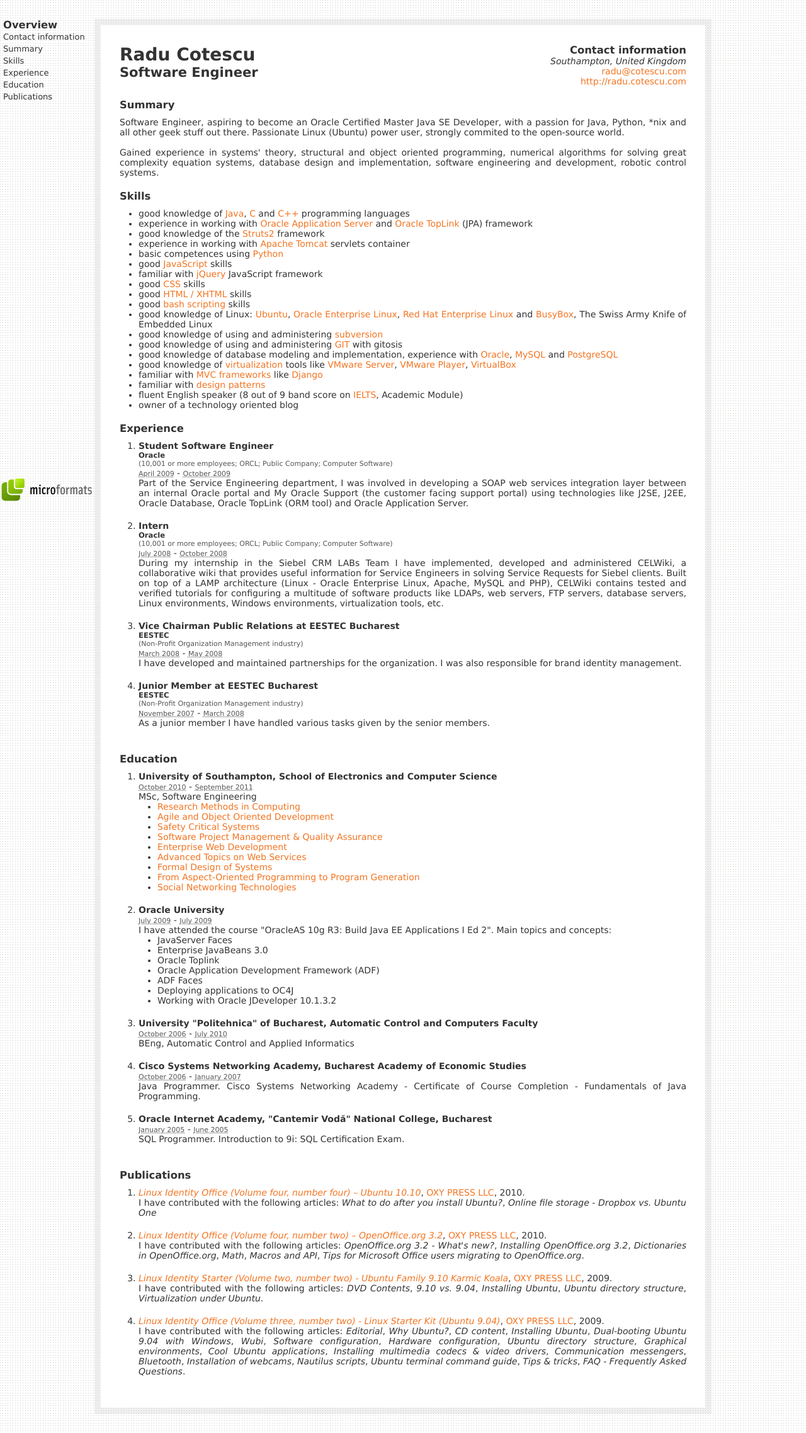
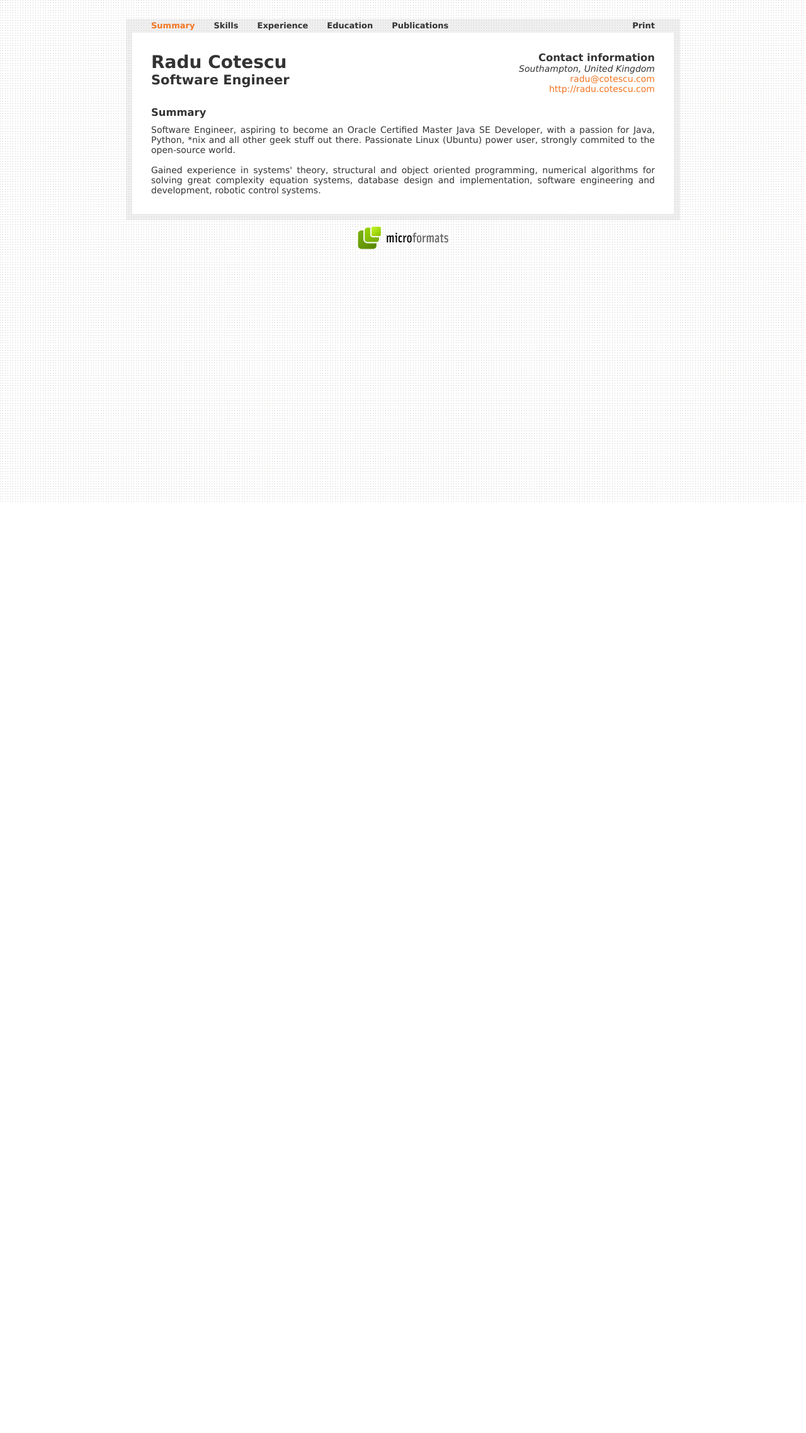
Before and after one commit to raducotescu/radu.cotescu.com, a PHP site: page / in a window 1280 px wide. Shown: the whole page at 63% size. After the commit the page ends 797 px from the top, so only its background shows below. Run offline with PHP 8.4, Linux system fonts and the light colour scheme; some libraries are stand-ins or nearby versions.

Commit message:
added jQuery version of the resume

```diff
--- a/index.php
+++ b/index.php
@@ -8,6 +8,7 @@
 	<link rel="shortcut icon" type="image/x-icon" href="http://radu.cotescu.com/favicon.ico"/>
 	<meta name="description" content="a = b + a - (b = a); I do this often. Do you want to hire me? Check my resume!"/>
 	<meta name="keywords" content="radu, cotescu, resume, cv, java, oracle, linux, ubuntu, linux, software, developer, engineer, bash, virtualization, python, c, c++"/>
+	<script type="text/javascript" src="https://ajax.googleapis.com/ajax/libs/jquery/1.6.2/jquery.min.js"></script>
 	<script type="text/javascript">
 		var _gaq = _gaq || [];
 		_gaq.push(['_setAccount', 'UA-8815189-1']);
@@ -30,14 +31,24 @@
 			<li><a href="#experience" title="Experience">Experience</a></li>
 			<li><a href="#education" title="Education">Education</a></li>
 			<li><a href="#publications" title="Publications">Publications</a></li>
+
 		</ul>
 	</div>
 	<div class="wrapper">
-		<div class="hresume">
+		<div class="menu_js">
+			<ul>
+				<li><a href="#" title="Summary" id="selected">Summary</a></li>
+				<li><a href="#skills" title="Skills">Skills</a></li>
+				<li><a href="#experience" title="Experience">Experience</a></li>
+				<li><a href="#education" title="Education">Education</a></li>
+				<li><a href="#publications" title="Publications">Publications</a></li>
+				<li class="print"><a onclick="window.print()" title="Print full version">Print</a></li>
+			</ul>
+		</div>
+			<div class="hresume">
 			<div class="contact vcard">
 				<div class="nameAndTitle">
 					<h1 class="fn" id="radu-cotescu">
-
 						<span class="given-name">Radu</span> <span class="family-name">Cotescu</span>
 					</h1>
 					<h2 class="title">Software Engineer</h2>
@@ -63,6 +74,7 @@
 			</div>
 			<div id="summary" class="container">
 				<h3>Summary</h3>
+				<div>
 				<p class="summary">
 					Software Engineer, aspiring to become an Oracle Certified Master Java SE Developer, with a passion for Java, Python, *nix and all other geek stuff out there. Passionate Linux (Ubuntu) power user, strongly commited to the open-source world.
 				</p>
@@ -70,6 +82,7 @@
 				<p class="summary">
 					Gained experience in systems' theory, structural and object oriented programming, numerical algorithms for solving great complexity equation systems, database design and implementation, software engineering and development, robotic control systems.
 				</p>
+				</div>
 			</div>
 			<div id="skills" class="container">
 				<h3>Skills</h3>
@@ -98,7 +111,6 @@
 			<div id="experience" class="container">
 				<h3>Experience</h3>
 				<ol>
-
 				   <li class="experience vevent vcard">
 						<h4 class="title">Student Software Engineer</h4>
 						<h5 class="org summary"><a href="http://www.oracle.com/" title="Oracle">Oracle</a></h5>
@@ -290,5 +302,28 @@
 		</a>
 	</div>
 	<script type="text/javascript" src="noSpam.js"></script>
+	<script>
+	jQuery(document).ready(function(){
+		$('.menu').hide();
+		$('.menu_js').show();
+		$('.hresume').css('margin-top', '0px');
+		$('.container').not('#summary').hide();
+		$('.menu_js a').click(function(event) {
+			event.preventDefault();
+  			var link = this.href;
+			var selected = link.substring(link.lastIndexOf('#') + 1, link.length);
+			$('#selected').removeAttr('id');
+			if($('#'+selected).not('#summary').is(':visible')) {
+				$('#'+selected).slideUp();
+				$('.menu_js a').first().attr('id', 'selected');
+
+			} else {
+				$('.container').not('#summary').slideUp();
+				if(this.parentNode.className != "print") this.id="selected";
+	  			$('#'+selected).not('#summary').slideDown();
+			}
+		});
+	});
+	</script>
 </body>
 </html>
--- a/style.css
+++ b/style.css
@@ -1,6 +1,10 @@
 * {
     margin: 0px;
     padding: 0px;
+}
+
+html {
+	overflow-y: scroll;
 }
 
 body {
@@ -12,10 +16,9 @@ body {
 }
 
 .bottom {
-    bottom: 0;
+    width: 144px;
     height: 40px;
-    margin-left: 2px;
-    position: fixed;
+	margin: 10px auto 0px;
 }
 
 .menu {
@@ -59,20 +62,60 @@ body {
     background-color: #FFFFFF;
 }
 
+.menu_js {
+	display: none;
+	height: 18px;
+	margin-top: 2px;
+	margin-left: 10px;
+	margin-right: 10px;
+	margin-bottom: 2px;
+	position: relative;
+}
+
+.menu_js ul {
+    list-style-type: none;
+}
+
+.menu_js ul li {
+    float: left;
+    text-align: center;
+    height: 18px;
+	padding-left: 30px;
+}
+
+.menu_js a {
+    color: #333333;
+    font-size: 13px;
+    text-decoration: none;
+    font-weight: bold;
+}
+
+
+.menu_js a:hover {
+	color: #F37421;
+    text-decoration: none;
+}
+
+.menu_js a:focus {
+	outline: 0;
+}
+
+#selected {
+	color: #F37421;
+}
+
 .wrapper {
     background: url("bk_main_wrapper.png") repeat scroll 0 0 transparent;
-    margin: 30px auto 30px;
+	margin: 30px auto 0px;
+    width: 880px;
     overflow: hidden;
-    width: 980px;
 }
 
 .hresume {
     background-color: #FFFFFF;
-    margin: 10px;
+	margin: 10px;
     padding: 30px;
     text-align: justify;
-    width: 900px;
-    overflow: hidden;
 }
 
 .hresume a {
@@ -155,3 +198,8 @@ a.email {
        direction:rtl;
        unicode-bidi:bidi-override;
 }
+
+.print {
+	position: absolute;
+	right: 30px;
+}
--- a/style_print.css
+++ b/style_print.css
@@ -1,6 +1,10 @@
 * {
     margin: 0px;
     padding: 0px;
+}
+
+html {
+	overflow-y: scroll;
 }
 
 body {
@@ -11,24 +15,26 @@ body {
     font-weight: normal;
 }
 
-.menu, .bottom {
-	display: none
+.bottom, .menu, .menu_js {
+	display: none !important;
+}
+
+#selected {
+	color: #F37421;
 }
 
 .wrapper {
     background: url("bk_main_wrapper.png") repeat scroll 0 0 transparent;
-    margin: 30px auto 30px;
+	margin: 30px auto 0px;
+    width: 880px;
     overflow: hidden;
-    width: 980px;
 }
 
 .hresume {
     background-color: #FFFFFF;
-    margin: 10px;
+	margin: 10px;
     padding: 30px;
     text-align: justify;
-    width: 900px;
-    overflow: hidden;
 }
 
 .hresume a {
@@ -62,6 +68,7 @@ body {
 .container {
     clear: both;
     padding-top: 20px;
+    display:block !important;
 }
 
 .container ul {
```
